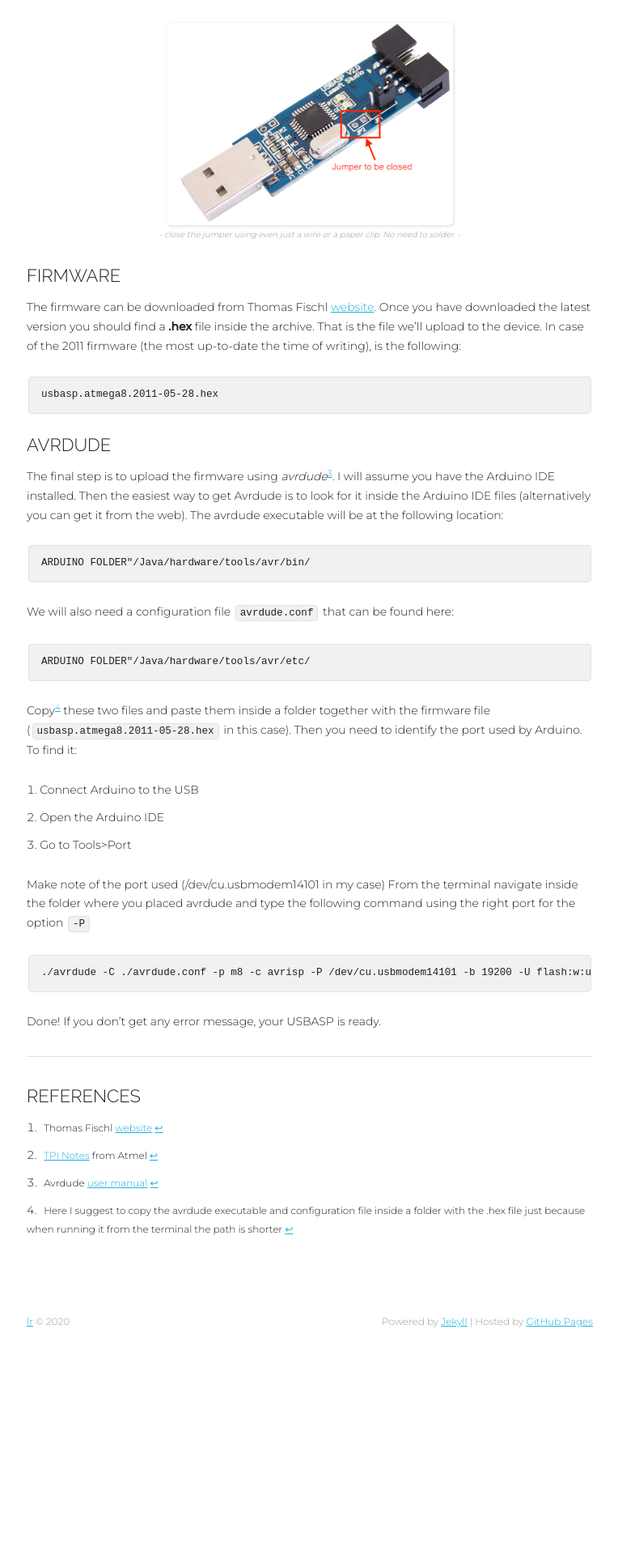
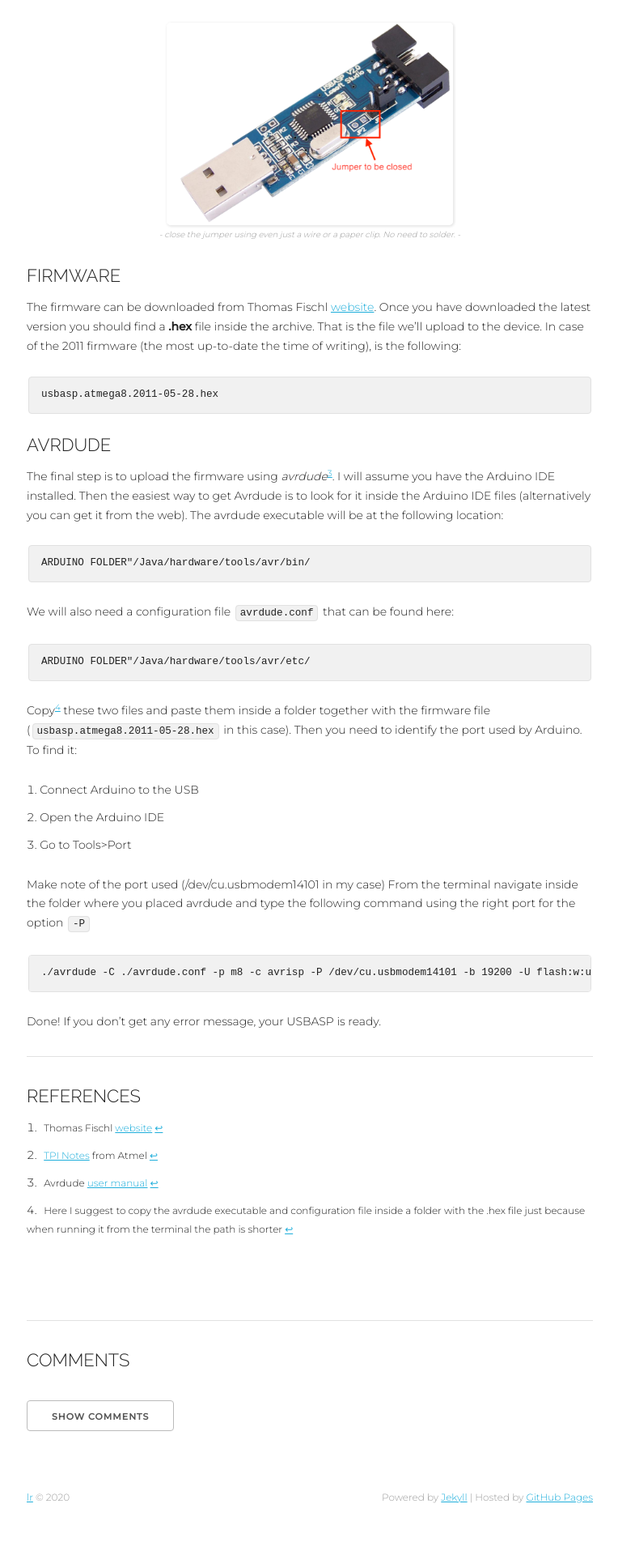
Before and after one commit to ridoluc/ridoluc.github.io, a Jekyll site: the page built from _posts/2020-03-3-usbasp-firmware-update.markdown, in a window 1280 px wide. Shown: the part 2101-4021 px from the top of the page at 81% size, without its empty margins (257-1021 px from the left). Built offline with Jekyll 4.4.1, drawn with Linux system fonts in a browser that asks for light colours; a script that is not in the unit is left out; comment, search, counter and statistics services are not loaded; before the commit the page ends 3805 px from its top, so only the background shows below that.

Commit message:
added comments section

```diff
--- /dev/null
+++ b/_includes/hyvor_comments.html
@@ -0,0 +1,14 @@
+{%- if page.comments != false -%}
+<div id="hyvor-talk-view"></div>
+<script type="text/javascript">
+    var HYVOR_TALK_WEBSITE = 542; // DO NOT CHANGE THIS
+    var HYVOR_TALK_CONFIG = {
+        url: '{{ page.url | absolute_url }}',
+        id: '{{page.id}}',
+        loadMode: "click",
+        clickId: "comment-button"
+    };
+</script>
+<script async type="text/javascript" src="//talk.hyvor.com/web-api/embed"></script>
+
+{%- endif -%}
--- a/_layouts/post.html
+++ b/_layouts/post.html
@@ -19,9 +19,13 @@ layout: default
     {{ content }}
   </div>
 
-  {%- if site.disqus.shortname -%}
-    {%- include disqus_comments.html -%}
-  {%- endif -%}
 
   <a class="u-url" href="{{ page.url | relative_url }}" hidden></a>
 </article>
+
+<div id="comment_box">
+  <hr>
+  <h2>Comments</h2>
+  <button id="comment-button" onClick = "this.style.visibility= 'hidden';">Show Comments</button>
+  {%- include hyvor_comments.html -%}
+</div>
--- a/_sass/custom_style.scss
+++ b/_sass/custom_style.scss
@@ -295,3 +295,16 @@ pre > code {
 	max-height: 450px;
 	overflow-y: scroll;
 }
+
+
+/*
+* Comments
+*/
+
+#comment_box{
+	margin-top: 100px;
+
+	>hr+h2{
+		margin-bottom: 3.5rem;
+	}
+}
```
